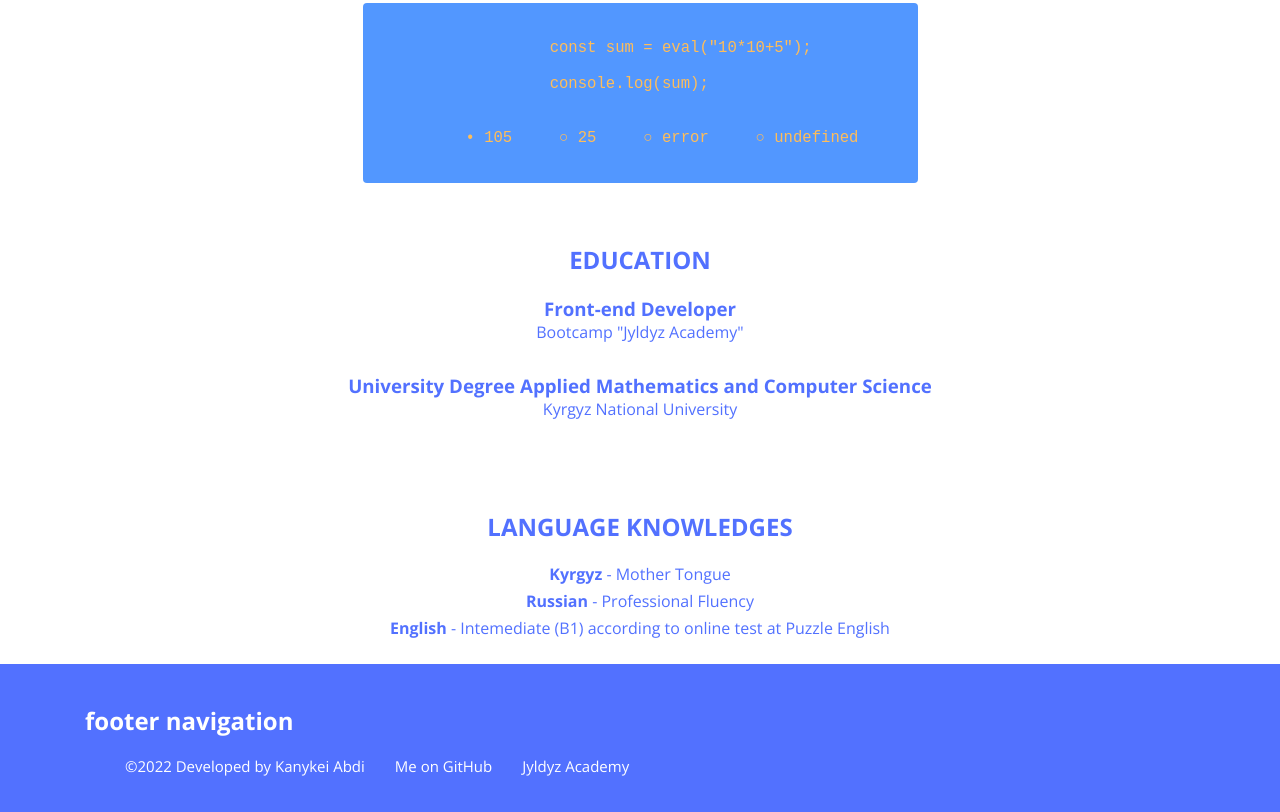
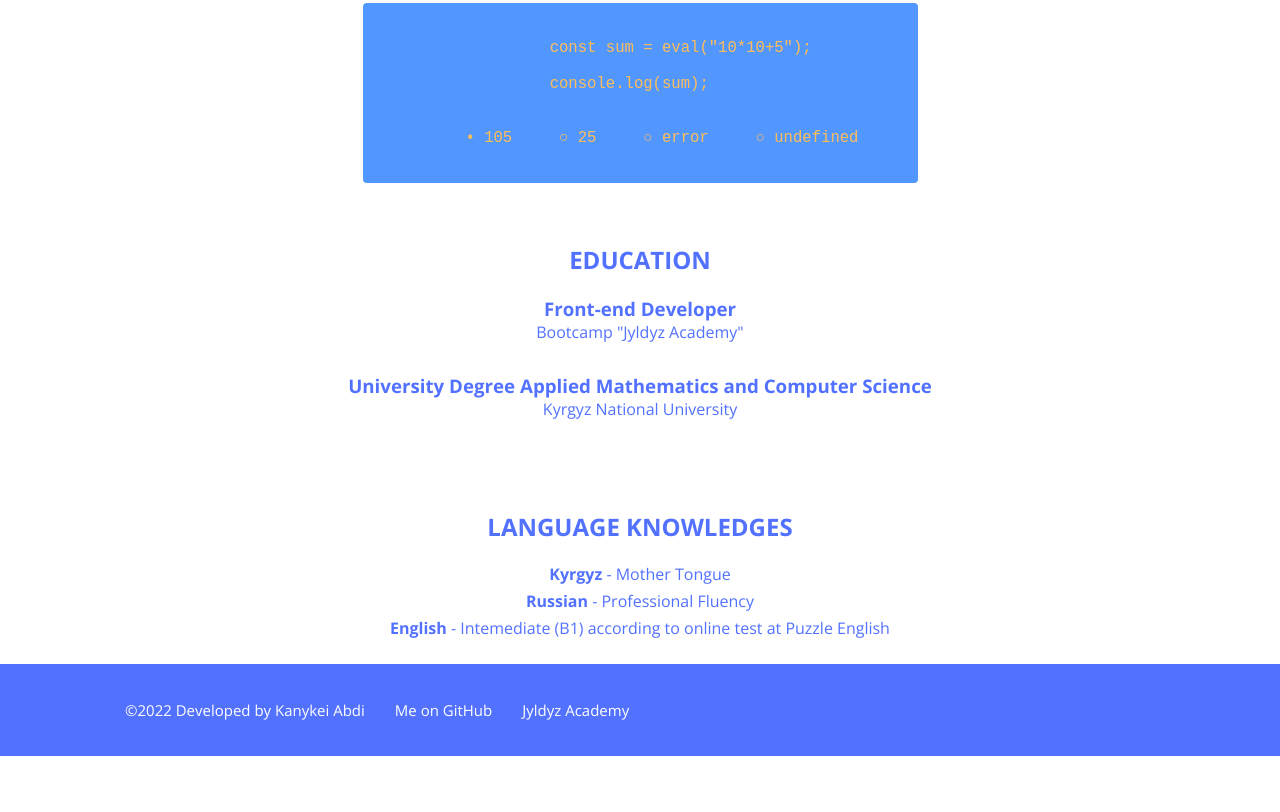
Before and after one commit to KanykeiAbdi/portfolio, a plain HTML site: page index.html in a window 1280 px wide. Shown: the part 1801-2613 px from the top of the page. After the commit the page ends 2557 px from the top, so only its background shows below. Drawn offline with nearby package versions, Linux system fonts and the light colour scheme.

Commit message:
Change footer

```diff
--- a/index.html
+++ b/index.html
@@ -196,7 +196,7 @@
   <footer>
     <section class="footer section">
       <div class="container">
-        <h2 class="offscrean">footer navigation</h2>
+        <h2 class="offscreen">footer</h2>
         <ul>
           <li>&copy;2022 Developed by Kanykei Abdi</li>
           <li><a href="https://github.com/KanykeiAbdi">Me on GitHub</a></li>
```
